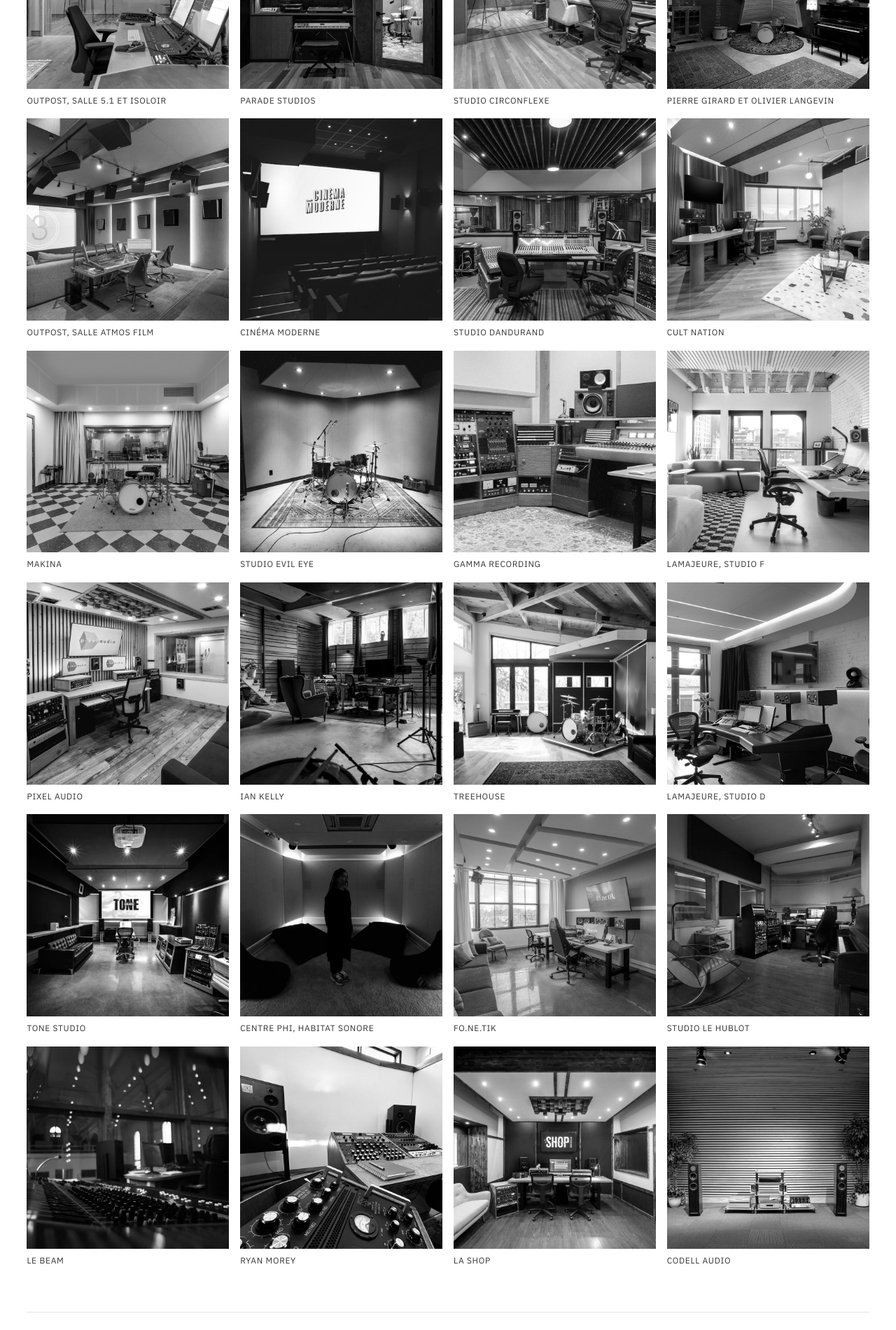
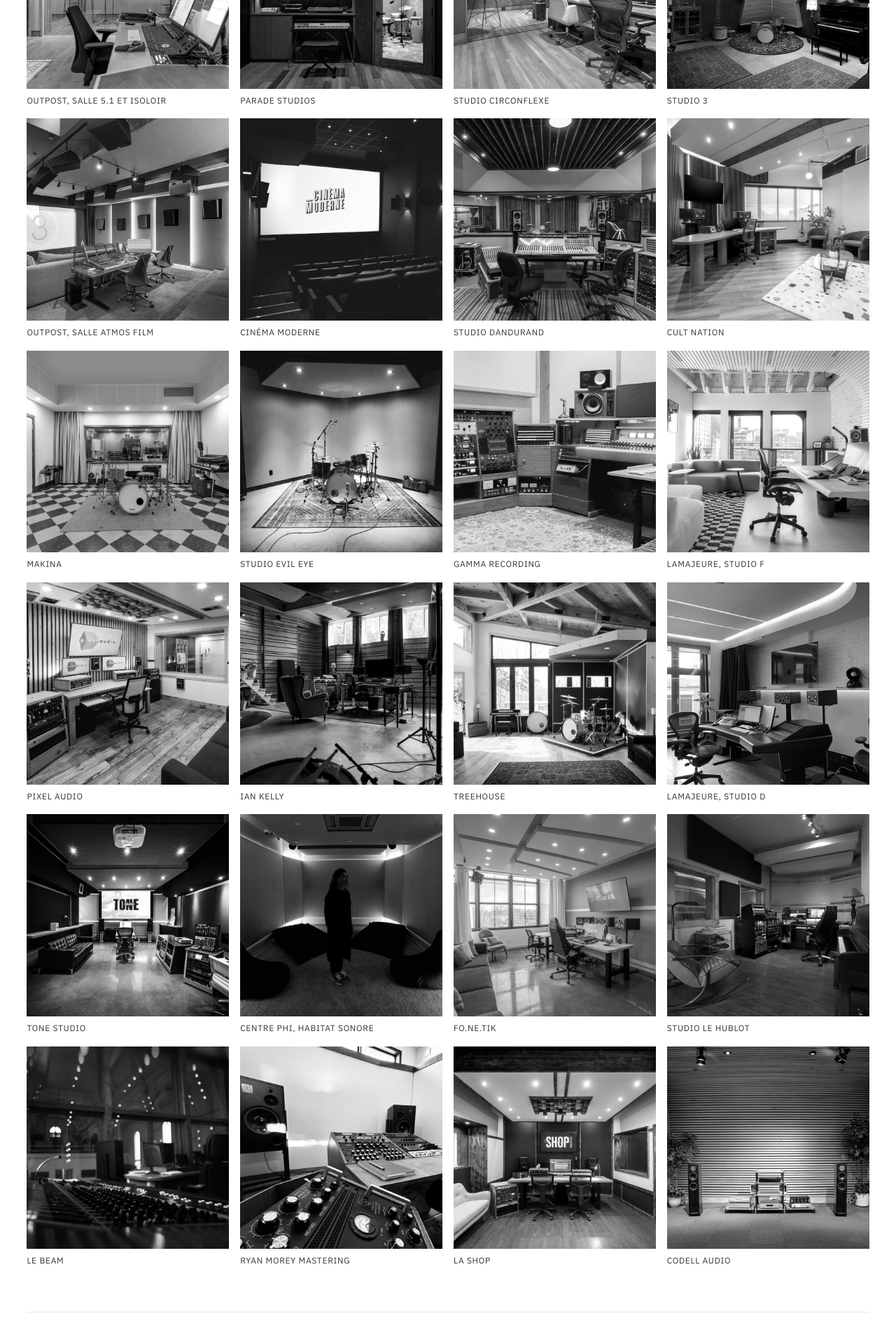
Before and after one commit to GAcoustique/granthamacoustique.com, a plain HTML site: page index.html in a window 1280 px wide. Shown: the part 900-2800 px from the top of the page at 70% size. Drawn offline with Linux system fonts and the light colour scheme.

Commit message:
Rename tiles: Studio 3, Ryan Morey Mastering
Co-Authored-By: Claude Fable 5.2 <noreply@anthropic.com>
Claude-Session: https://claude.ai/code/session_0152jb7jQk8i8QpfvwCAK65r

```diff
--- a/index.html
+++ b/index.html
@@ -140,7 +140,7 @@ const P=[
  ["outpost","Outpost, salle 5.1 et isoloir","p01",5,["Espace 313",A]],
  ["parade","Parade Studios","p04",7,["Ivy Studio"],["Alex Lesage","Alex Lesage","Alex Lesage","Alex Lesage","Alex Lesage","Alex Lesage","Alex Lesage"],[["ArchDaily, 2024","https://www.archdaily.com/1023962/parade-studios-ivy-studio"]]],
  ["circonflexe","Studio Circonflexe","p03",10,[CM,"Zébulon Perron",A],["Olivier Blouin","Olivier Blouin","Olivier Blouin","Olivier Blouin","David Boyer","David Boyer","David Boyer","Olivier Blouin","David Boyer","David Boyer"]],
- ["pierre-girard","Pierre Girard et Olivier Langevin","p11",6,["Simon de l’Étoile"]],
+ ["pierre-girard","Studio 3","p11",6,["Simon de l’Étoile"]],
  ["outpost-suite","Outpost, salle Atmos Film","p24",3,["Espace 313",A]],
  ["cinema-moderne","Cinéma Moderne","p19",4,["Barin Architecture (aujourd’hui COEX)","Alexandre Domingue","Benjamin Rankin"],["","Peter Berra","Peter Berra","Peter Berra"],[["La Presse, 2018","https://www.lapresse.ca/cinema/nouvelles/201809/18/01-5196947-le-cinema-moderne-ouvre-ses-portes.php"],["Radio-Canada, 2018","https://ici.radio-canada.ca/article/info/1124447/cinema-moderne-montreal-mile-end-programmation-nouveau-films"],["La Presse, 2019","https://www.lapresse.ca/cinema/2019-09-17/le-cinema-moderne-a-un-an"]]],
  ["dandurand","Studio Dandurand","p08",13,[CM,A]],
@@ -158,7 +158,7 @@ const P=[
  ["fonetik","fo.ne.tik","p17",10,[A]],
  ["le-hublot","Studio Le Hublot","p18",8,[],["","Julie Durocher","Julie Durocher","Julie Durocher","Julie Durocher","","","Julie Durocher"]],
  ["beam","Le BEAM","p21",5,[],["","","","",""]],
- ["ryan-morey","Ryan Morey","p22",4,[],["","","",""]],
+ ["ryan-morey","Ryan Morey Mastering","p22",4,[],["","","",""]],
  ["la-shop","La Shop","p13",5,[A]],
  ["codell","Codell Audio","p06",4,[A]]];
 const slides=[["h1.jpg","outpost"],["h2.jpg","circonflexe"],["h3.jpg","outpost"],["h9.jpg","treehouse"],["h4.jpg","circonflexe"],["h7.jpg","cult-nation"],["h5.jpg","outpost"],["h8.jpg","gamma"]];
```
